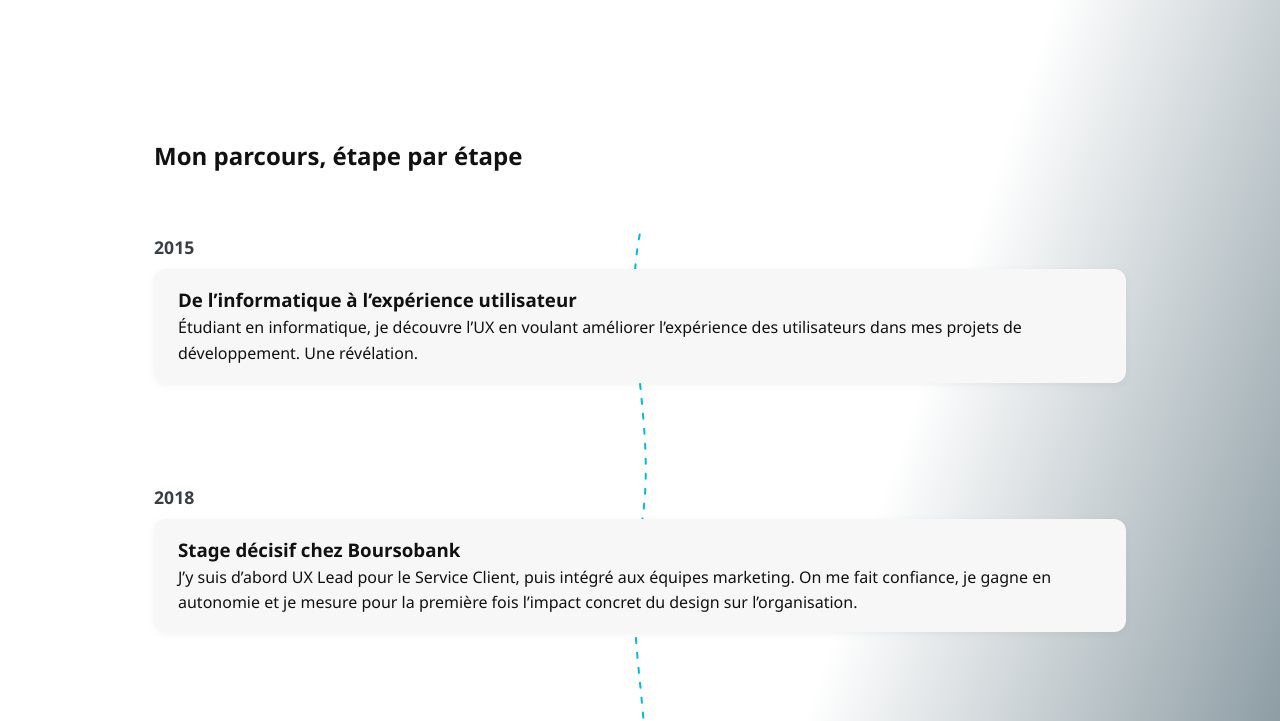
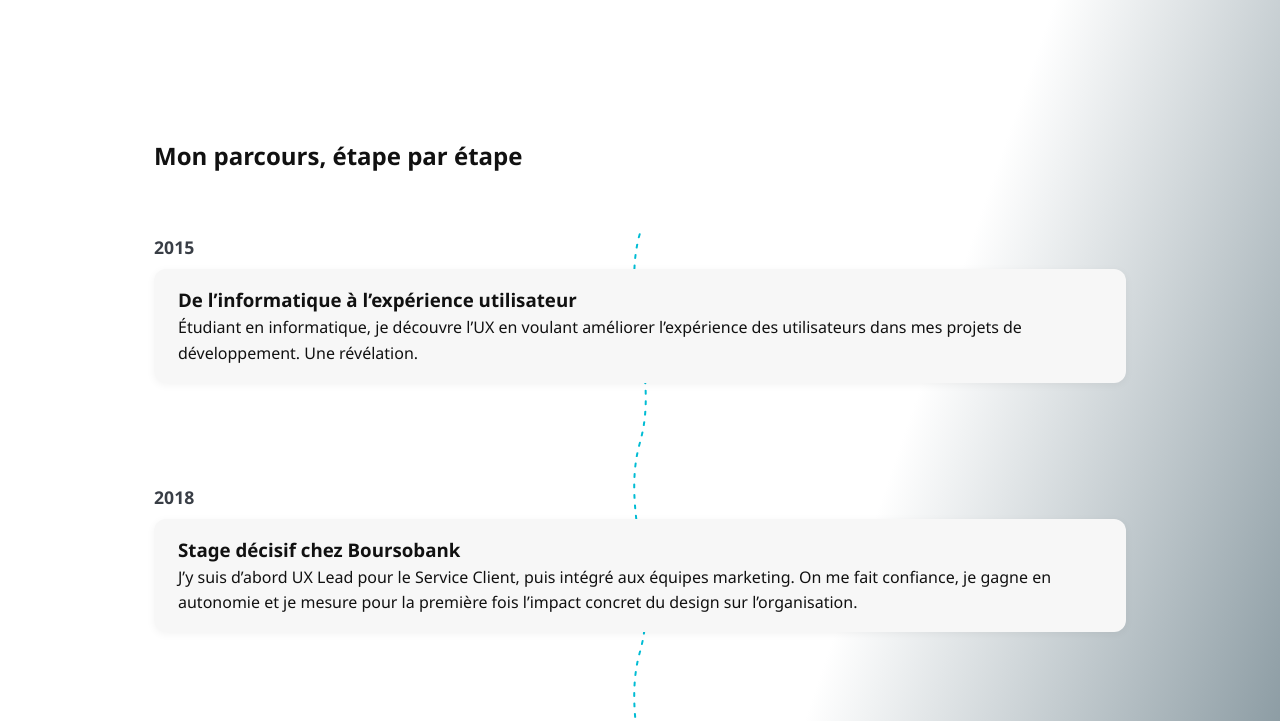
Before and after one commit to ayoub-jaa/uxprojects-dev, a plain HTML site: page about.html in a window 1280 px wide. Shown: the part 1383-2104 px from the top of the page. Drawn offline with nearby package versions, Linux system fonts and the light colour scheme; a script that the page names is missing.

Commit message:
Update style.css

```diff
--- a/assets/css/style.css
+++ b/assets/css/style.css
@@ -925,7 +925,7 @@
   left: 50%;
   transform: translateX(-50%);
   width: 100px;
-  height: 2000px;
+  height: 100%;
   z-index: 0;
   pointer-events: none;
 }
```
